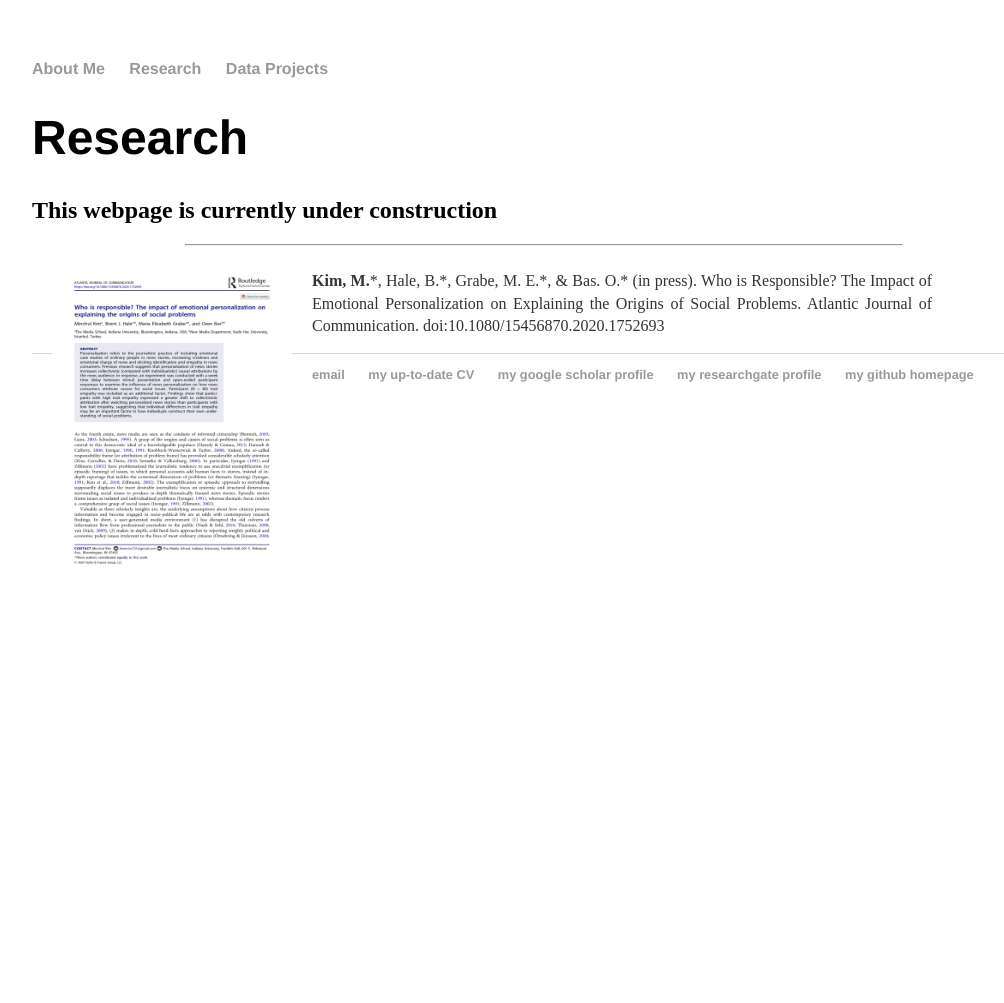
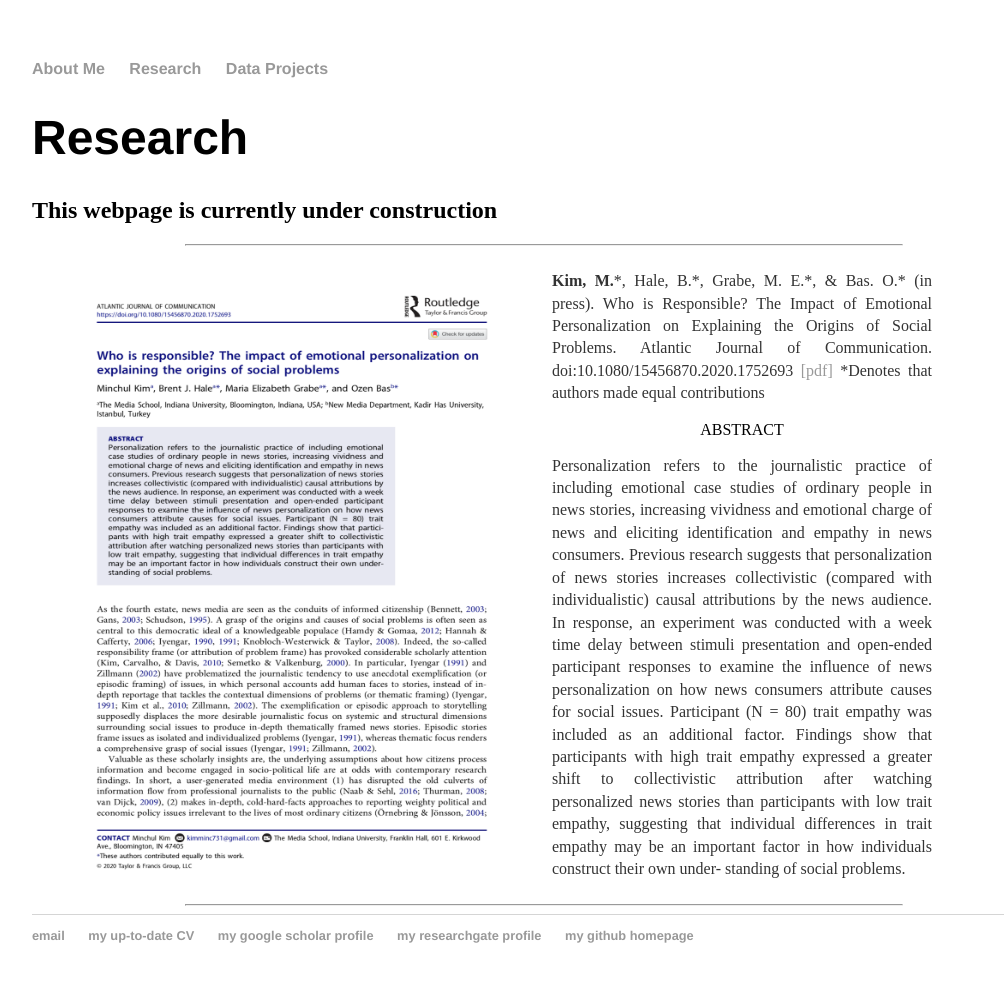
Before and after one commit to minchulkim-phd/minchulkim, a Jekyll site: the page built from research/index.html, in a window 1280 px wide. Shown: the whole page, without its empty margins (96-1100 px from the left). Built offline with Jekyll 4.4.1, drawn with Linux system fonts in a browser that asks for light colours; before the commit the page ends 900 px from its top, so only the background shows below that.

Commit message:
Update index.html

```diff
--- a/research/index.html
+++ b/research/index.html
@@ -9,9 +9,9 @@
 
 	<hr width="70%" alight='left'>
 	<div class="slide-content">
-		<img src="/images/kim et al. 2021.png" width='240px;' height='320px;' style="float:left;margin: 5px 20px;">
+		<img src="/images/kim et al. 2021.png" width='480px;' height='640px;' style="float:left;margin: 5px 20px;">
                 <div class="imgDes">
-		<p> <strong>Kim, M.</strong>*, Hale, B.*, Grabe, M. E.*, & Bas. O.* (in press). Who is Responsible? The Impact of Emotional Personalization on Explaining the Origins of Social Problems. Atlantic Journal of Communication. doi:10.1080/15456870.2020.1752693 <a href='dx.doi.org//10.1080/15456870.2020.1752693>[pdf]</a> *Denotes that authors made equal contributions </p>
+		<p> <strong>Kim, M.</strong>*, Hale, B.*, Grabe, M. E.*, & Bas. O.* (in press). Who is Responsible? The Impact of Emotional Personalization on Explaining the Origins of Social Problems. Atlantic Journal of Communication. doi:10.1080/15456870.2020.1752693 <a href='dx.doi.org//10.1080/15456870.2020.1752693'>[pdf]</a> *Denotes that authors made equal contributions </p>
 		<p><center>ABSTRACT</center></p>
 		<p> Personalization refers to the journalistic practice of including emotional case studies of ordinary people in news stories, increasing vividness and emotional charge of news and eliciting identification and empathy in news consumers. Previous research suggests that personalization of news stories increases collectivistic (compared with individualistic) causal attributions by the news audience. In response, an experiment was conducted with a week time delay between stimuli presentation and open-ended participant responses to examine the influence of news personalization on how news consumers attribute causes for social issues. Participant (N = 80) trait empathy was included as an additional factor. Findings show that participants with high trait empathy expressed a greater shift to collectivistic attribution after watching personalized news stories than participants with low trait empathy, suggesting that individual differences in trait empathy may be an important factor in how individuals construct their own under- standing of social problems.</p>
 		</div>
```
